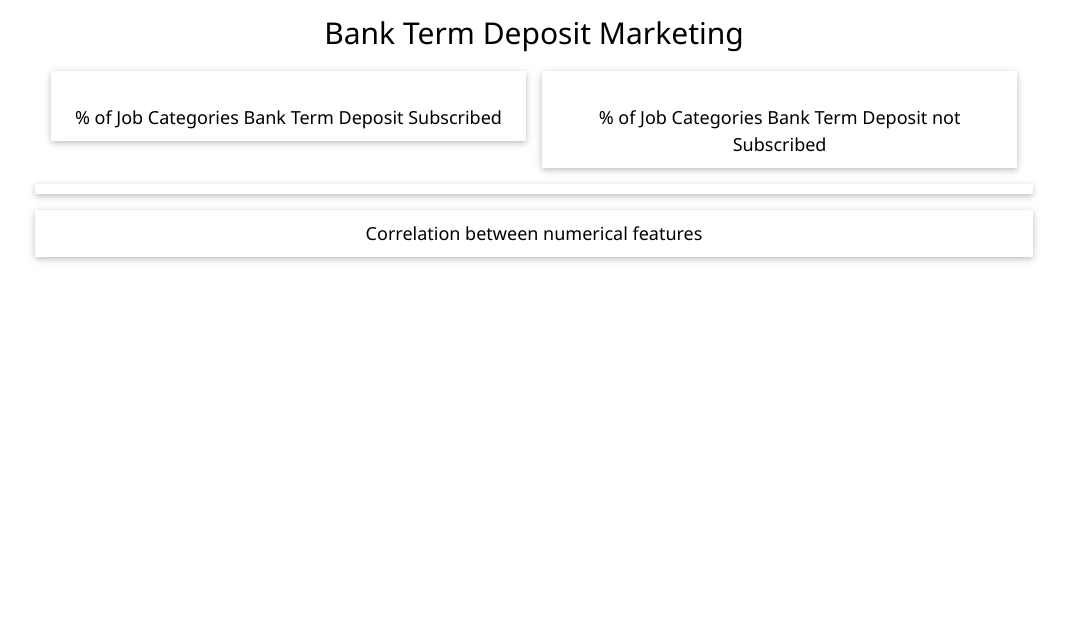
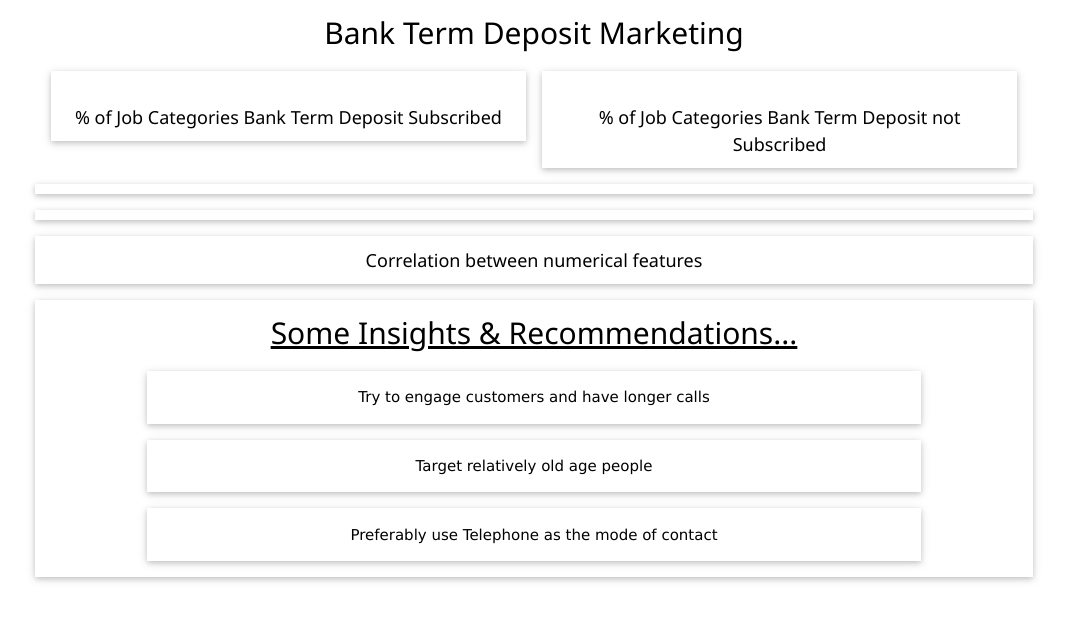
Before and after one commit to safvanck/Bank-Marketing---Term-Deposit---Web-Dashboard, a Django app: template data_visualization/templates/plot.html in a window 1280 px wide. Shown: the top 621 px of the page, without its empty margins (106-1173 px from the left). Run offline with Django 3.2, Linux system fonts and the light colour scheme; the template is opened without the code that fills it, so the values that code supplies are empty; some libraries are stand-ins or nearby versions.

Commit message:
plot added

```diff
--- a/data_visualization/data_utils/process_data.py
+++ b/data_visualization/data_utils/process_data.py
@@ -30,3 +30,7 @@ def get_data_heatmap(data_df):
     y = list(map(str.upper, corr.columns))
     x = list(map(str.upper, corr.columns))
     return x, y, z
+
+
+def get_plot2(data_df):
+    return data_df
--- a/data_visualization/plots.py
+++ b/data_visualization/plots.py
@@ -5,7 +5,7 @@ import plotly.graph_objs as go
 from plotly.offline import plot
 from datetime import datetime
 from .data_utils.process_data import (
-    job_pie_diagram_subscribed, job_pie_diagram_not_subscribed, make_scatter_plot, get_data_heatmap, get_data)
+    job_pie_diagram_subscribed, job_pie_diagram_not_subscribed, make_scatter_plot, get_data_heatmap, get_plot2, get_data)
 
 
 data_df = get_data()
@@ -37,3 +37,7 @@ def data_heatmap():
 
     plot_div = plot(fig, output_type='div', filename='heatmap')
     return plot_div
+
+
+def plot2():
+    return get_plot2(data_df)
--- a/data_visualization/templates/plot.html
+++ b/data_visualization/templates/plot.html
@@ -42,17 +42,41 @@
           {{3dplot|safe}}
         </div>
     </div>
-    <!--div class="w3-panel w3-card-2" style="width: 80%;">
+    <div class="w3-panel w3-card-2" style="width: 80%;">
         <div class="card-body">
             <h5 class="card-title"> </h5>
-          {{scatterplot|safe}}
+          <!-- {{plot2|safe}} -->
         </div>
-    </div-->
+    </div>
     <div class="w3-panel w3-card-2" style="width: 80%;">
         <div class="card-body">
             <h5 class="card-title">Correlation between numerical features</h5>
           {{data_heatmap|safe}}
         </div>
     </div>
+
+
+  <div class="w3-panel w3-card-2" style="width: 80%;">
+        <div class="card-body">
+            <h5 class="card-title"><h2><u>Some Insights & Recommendations...</u></h2></h5>
+          {{3dplot|safe}}
+        </div>
+
+    <div class="w3-panel w3-card-2" style="width: 80%;">
+        <div class="card-body">
+            <p>Try to engage customers and have longer calls</p>
+        </div>
+    </div>
+    <div class="w3-panel w3-card-2" style="width: 80%;">
+        <div class="card-body">
+            <p>Target relatively old age people</p>
+        </div>
+    </div>
+    <div class="w3-panel w3-card-2" style="width: 80%;">
+        <div class="card-body">
+            <p>Preferably use Telephone as the mode of contact</p>
+        </div>
+    </div>
+  </div>
 </div>
 {% endblock %}
--- a/data_visualization/views.py
+++ b/data_visualization/views.py
@@ -24,6 +24,7 @@ class AnalyticsDashboard(TemplateView):
         context['piechart1'] = plots.pie_chart_subscibed()
         context['piechart2'] = plots.pie_chart_not_subscribed()
         context['scatterplot'] = plots.scatter_plot_all()
+        context['plot2'] = plots.plot2()
         context['data_heatmap'] = plots.data_heatmap()
 
         return context
```
